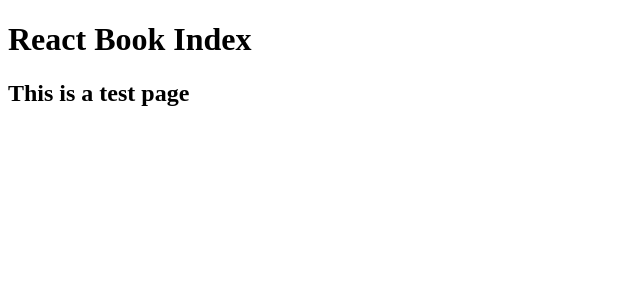
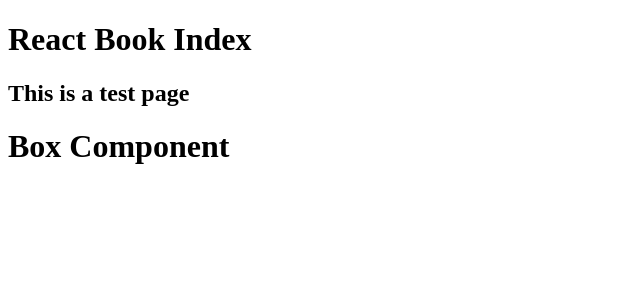
Before and after one commit to mindroastermir/book-index, a React (Create React App) app: page / in a window 1280 px wide. Shown: the top 300 px of the page, without its empty margins (0-640 px from the left). Built offline with nearby package versions, Linux system fonts and the light colour scheme.

Commit message:
added a component

```diff
--- a/src/App.js
+++ b/src/App.js
@@ -1,11 +1,17 @@
-import logo from './logo.svg';
 import './App.css';
+
+function Box(){
+  return(
+      <h1>Box Component</h1>
+  );
+}
 
 function App() {
   return (
     <div className="App">
       <h1>React Book Index</h1>
       <h2>This is a test page</h2>
+      <Box/>
     </div>
   );
 }
```
Also changed, not shown: src/components/Box.jsx (added), 1 other file (tests, documents, lock files or other folders).
